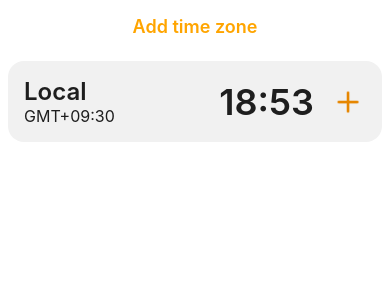
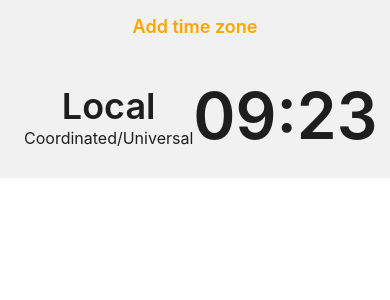
Before and after one commit to SL-23/alarm, a React Native app: screen / in a window 390 px wide. Shown: the top 300 px of the page. Built offline with nearby package versions, Linux system fonts and the light colour scheme; what expo-notifications would draw is missing.

Commit message:
Update ui

```diff
--- a/src/components/AddTimeZone.tsx
+++ b/src/components/AddTimeZone.tsx
@@ -1,5 +1,6 @@
 import {useContext, useState} from 'react';
 import {
+  Alert,
   Button,
   ScrollView,
   Text,
@@ -16,7 +17,7 @@ const AddTimeZone = () => {
   const [sheetOpen, setSheetOpen] = useState(false);
   const [timeZoneOptions, setTimezoneOptions] = useState(availableTimeZones);
   const [selectedTimeZone, setSelectedTimeZone] = useState('');
-  const {addMyTimeZone} = useContext(MyTimeZonesContext);
+  const {myTimeZones, addMyTimeZone} = useContext(MyTimeZonesContext);
   return (
     <View>
       <TouchableOpacity
@@ -44,7 +45,6 @@ const AddTimeZone = () => {
           onClose={() => setSheetOpen(false)}
           onSave={() => {
             setSheetOpen(false);
-            if (selectedTimeZone) addMyTimeZone(selectedTimeZone);
           }}
           heading="Add a timezone">
           <Text style={{color: 'white', margin: 16}}>
@@ -79,7 +79,15 @@ const AddTimeZone = () => {
                 color="orange"
                 title={option}
                 key={option}
-                onPress={() => setSelectedTimeZone(option)}
+                onPress={() => {
+                  if (myTimeZones.find(zone => zone === option)) {
+                    Alert.alert('Timezone exists', 'Select another one');
+                  } else {
+                    setSelectedTimeZone(option);
+                    addMyTimeZone(option);
+                    setSheetOpen(false);
+                  }
+                }}
               />
             ))}
           </ScrollView>
--- /dev/null
+++ b/src/components/LocalTime.tsx
@@ -0,0 +1,48 @@
+import React from 'react';
+import {StyleSheet, View} from 'react-native';
+import Stack from './core/Stack';
+import Typography from './core/Typography';
+import {getTextColor} from '../helpers/helpers';
+
+const LocalTime = ({
+  timeZone,
+  currentTime,
+}: {
+  timeZone: string;
+  currentTime: string;
+}) => {
+  const textColor = getTextColor(currentTime);
+  return (
+    <View style={styles.sectionContainer}>
+      <Stack style={styles.titleContainer}>
+        <Typography variant="h1" color={textColor}>
+          Local
+        </Typography>
+        <Typography variant="body" color={textColor}>
+          {timeZone}
+        </Typography>
+      </Stack>
+      <Typography variant="large" color={textColor}>
+        {currentTime}
+      </Typography>
+    </View>
+  );
+};
+
+const styles = StyleSheet.create({
+  sectionContainer: {
+    display: 'flex',
+    flexDirection: 'row',
+    margin: 8,
+    padding: 16,
+    borderRadius: 16,
+    alignItems: 'center',
+    justifyContent: 'space-between',
+  },
+  titleContainer: {
+    alignItems: 'center',
+    justifyContent: 'space-between',
+  },
+});
+
+export default LocalTime;
--- a/src/components/TimeZoneSection.tsx
+++ b/src/components/TimeZoneSection.tsx
@@ -134,6 +134,7 @@ const styles = StyleSheet.create({
     margin: 8,
     padding: 16,
     borderRadius: 16,
+    opacity: 0.9,
     alignItems: 'center',
     justifyContent: 'space-between',
   },
--- /dev/null
+++ b/src/helpers/helpers.ts
@@ -0,0 +1,15 @@
+import {colorHelper} from '../components/core/theme';
+
+export const getBackgroundColor = (currentTime: string) => {
+  const currentHour = currentTime.split(':')[0];
+  return colorHelper(
+    parseInt(currentHour) < 6 || parseInt(currentHour) > 18 ? 'black' : 'white',
+  );
+};
+
+export const getTextColor = (currentTime: string) => {
+  const currentHour = currentTime.split(':')[0];
+  return colorHelper(
+    parseInt(currentHour) < 6 || parseInt(currentHour) > 18 ? 'white' : 'black',
+  );
+};
--- a/src/screens/Home.tsx
+++ b/src/screens/Home.tsx
@@ -3,22 +3,37 @@ import {ScrollView, View} from 'react-native';
 import TimeZoneSection from '../components/TimeZoneSection';
 import AddTimeZone from '../components/AddTimeZone';
 import MyTimeZonesContext from '../context/MyTimeZonesContext';
+import LocalTime from '../components/LocalTime';
+import {getBackgroundColor} from '../helpers/helpers';
 
 const Home = () => {
   const {myTimeZones} = useContext(MyTimeZonesContext);
+  const dateInformation = new Date();
+
+  const options = {
+    hour: '2-digit',
+    minute: '2-digit',
+    hour12: false,
+    timeZoneName: 'long',
+  } as Intl.DateTimeFormatOptions;
+  const formatter = new Intl.DateTimeFormat([], options);
+
+  const formattedTimeArr = formatter.format(dateInformation).split(' ');
+  const timeZone = `${formattedTimeArr[1]}/${formattedTimeArr[2]}`;
+  const currentTime = formattedTimeArr[0];
+
+  const backgroundColor = getBackgroundColor(currentTime);
+
   return (
     <ScrollView
       contentInsetAdjustmentBehavior="automatic"
       style={{
-        backgroundColor: 'white',
+        backgroundColor,
         height: '100%',
       }}>
       <AddTimeZone />
-      <View
-        style={{
-          backgroundColor: 'white',
-        }}>
-        <TimeZoneSection title="Local" timeZone="Australia/Adelaide" />
+      <LocalTime timeZone={timeZone} currentTime={currentTime} />
+      <View>
         {myTimeZones.map(zone => (
           <TimeZoneSection
             key={zone}
```
